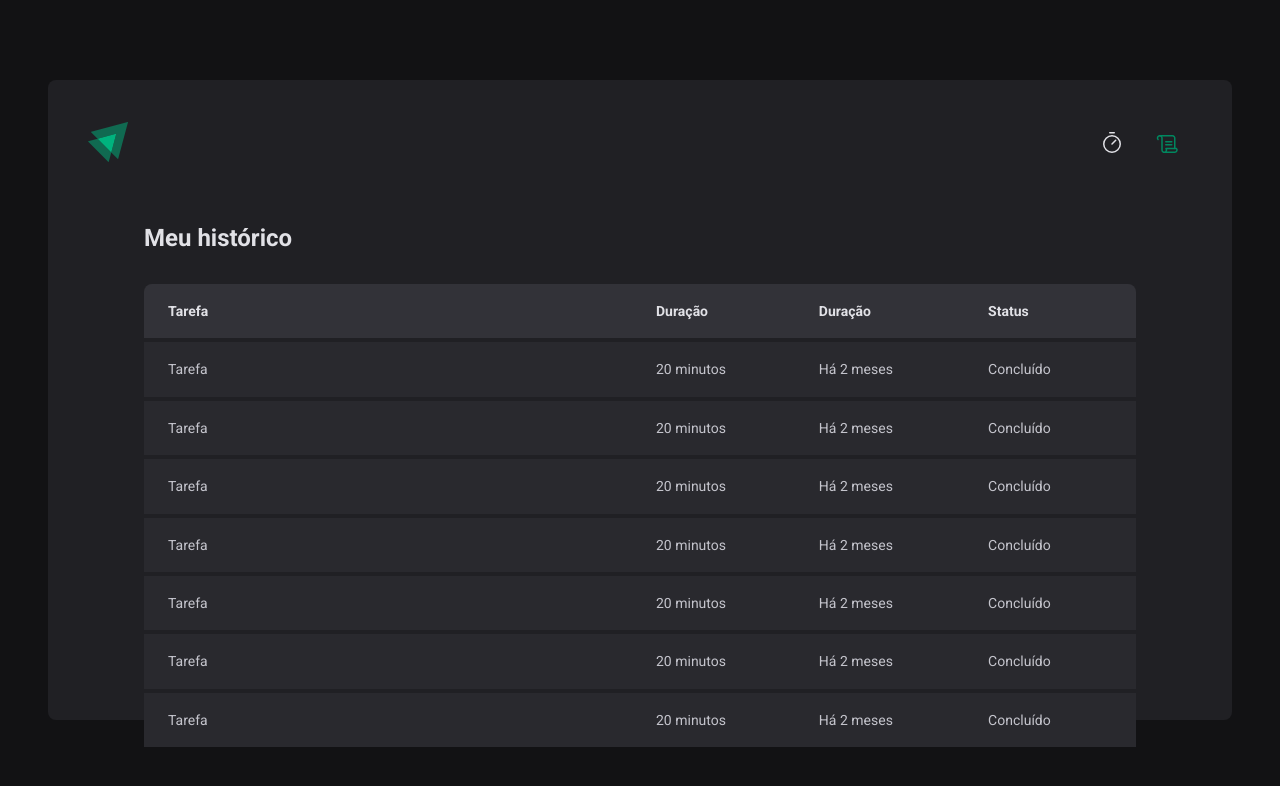
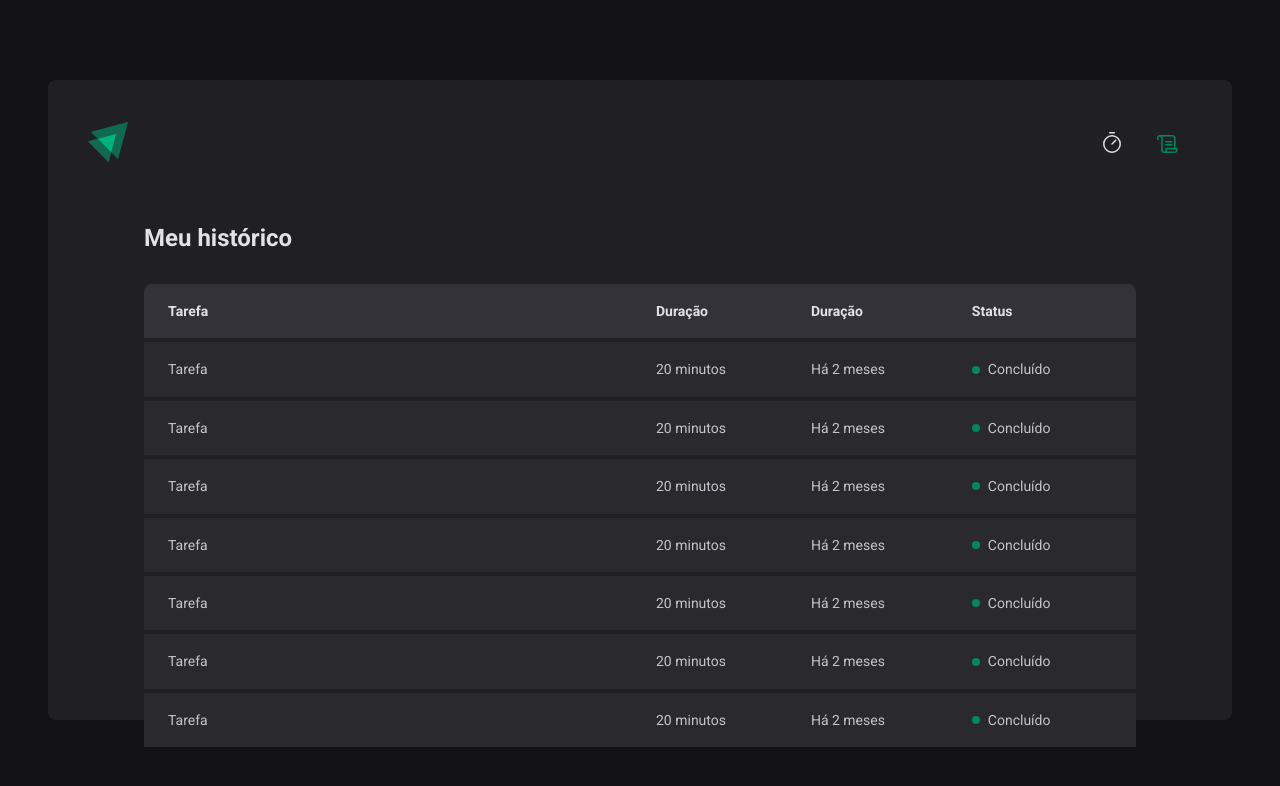
Before and after one commit to Gabrielcafens/Timer-ignite, a React (Vite) app: page /history in a window 1280 px wide. Shown: the top 786 px of the page. Built offline with nearby package versions, Linux system fonts and the light colour scheme.

Commit message:
Páginas e rotas - Componente: Status
estilizarndo o status da  listagem do histórico

```diff
--- a/src/pages/History/index.tsx
+++ b/src/pages/History/index.tsx
@@ -1,4 +1,4 @@
-import { HistoryContainer, HistoryList } from './styles'
+import { HistoryContainer, HistoryList, Status } from './styles'
 
 export function History() {
   return (
@@ -20,43 +20,57 @@
               <td>Tarefa</td>
               <td>20 minutos</td>
               <td>Há 2 meses</td>
-              <td>Concluído</td>
+              <td>
+                <Status statusColor="green">Concluído</Status>
+              </td>
             </tr>
             <tr>
               <td>Tarefa</td>
               <td>20 minutos</td>
               <td>Há 2 meses</td>
-              <td>Concluído</td>
+              <td>
+                <Status statusColor="green">Concluído</Status>
+              </td>
             </tr>
             <tr>
               <td>Tarefa</td>
               <td>20 minutos</td>
               <td>Há 2 meses</td>
-              <td>Concluído</td>
+              <td>
+                <Status statusColor="green">Concluído</Status>
+              </td>
             </tr>
             <tr>
               <td>Tarefa</td>
               <td>20 minutos</td>
               <td>Há 2 meses</td>
-              <td>Concluído</td>
+              <td>
+                <Status statusColor="green">Concluído</Status>
+              </td>
             </tr>
             <tr>
               <td>Tarefa</td>
               <td>20 minutos</td>
               <td>Há 2 meses</td>
-              <td>Concluído</td>
+              <td>
+                <Status statusColor="green">Concluído</Status>
+              </td>
             </tr>
             <tr>
               <td>Tarefa</td>
               <td>20 minutos</td>
               <td>Há 2 meses</td>
-              <td>Concluído</td>
+              <td>
+                <Status statusColor="green">Concluído</Status>
+              </td>
             </tr>
             <tr>
               <td>Tarefa</td>
               <td>20 minutos</td>
               <td>Há 2 meses</td>
-              <td>Concluído</td>
+              <td>
+                <Status statusColor="green">Concluído</Status>
+              </td>
             </tr>
           </tbody>
         </table>
--- a/src/pages/History/styles.ts
+++ b/src/pages/History/styles.ts
@@ -3,8 +3,10 @@
 export const HistoryContainer = styled.main`
   flex: 1;
   padding: 3.5rem;
+
   display: flex;
   flex-direction: column;
+
   h1 {
     font-size: 1.5rem;
     color: ${(props) => props.theme['gray-100']};
@@ -15,10 +17,12 @@
   flex: 1;
   overflow: auto;
   margin-top: 2rem;
+
   table {
     width: 100%;
     border-collapse: collapse;
     min-width: 600px;
+
     th {
       background-color: ${(props) => props.theme['gray-600']};
       padding: 1rem;
@@ -26,28 +30,57 @@
       color: ${(props) => props.theme['gray-100']};
       font-size: 0.875rem;
       line-height: 1.6;
+
       &:first-child {
         border-top-left-radius: 8px;
         padding-left: 1.5rem;
       }
+
       &:last-child {
         border-top-right-radius: 8px;
         padding-right: 1.5rem;
       }
     }
+
     td {
       background-color: ${(props) => props.theme['gray-700']};
       border-top: 4px solid ${(props) => props.theme['gray-800']};
       padding: 1rem;
       font-size: 0.875rem;
       line-height: 1.6;
+
       &:first-child {
         width: 50%;
         padding-left: 1.5rem;
       }
+
       &:last-child {
         padding-right: 1.5rem;
       }
     }
   }
 `
+
+const STATUS_COLORS = {
+  yellow: 'yellow-500',
+  green: 'green-500',
+  red: 'red-500',
+} as const
+
+interface StatusProps {
+  statusColor: keyof typeof STATUS_COLORS
+}
+
+export const Status = styled.span<StatusProps>`
+  display: flex;
+  align-items: center;
+  gap: 0.5rem;
+
+  &::before {
+    content: '';
+    width: 0.5rem;
+    height: 0.5rem;
+    border-radius: 9999px;
+    background: ${(props) => props.theme[STATUS_COLORS[props.statusColor]]};
+  }
+`
```
